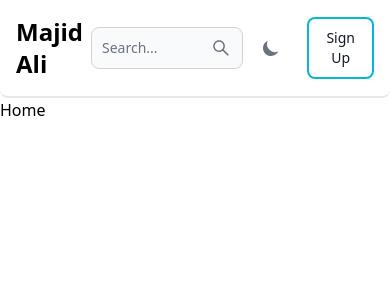
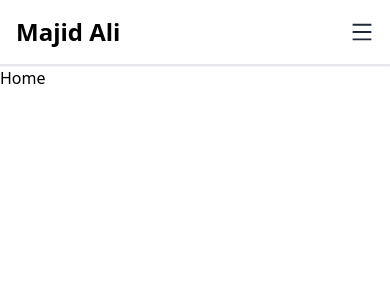
Before and after one commit to MajidJOkhoi/mern-blog, a React (Vite) app in the folder client/: page / in a window 390 px wide. Shown: the top 300 px of the page. Built offline with nearby package versions, Linux system fonts and the light colour scheme.

Commit message:
Navbar completed

```diff
--- a/client/src/App.css
+++ b/client/src/App.css
@@ -20,3 +20,8 @@ body.dark-mode .navbar a {
 body.dark-mode .navbar a {
   color: #f8f9fa;
 }
+
+/* Custom CSS */
+.text-input {
+  transition: width 0.3s ease;
+}
--- a/client/src/components/Header.jsx
+++ b/client/src/components/Header.jsx
@@ -3,32 +3,41 @@
 import React, { useState } from "react";
 import { Navbar, TextInput, Button, DarkThemeToggle } from "flowbite-react";
 import { Link } from "react-router-dom";
-import { AiOutlineSearch } from "react-icons/ai";
+import { AiOutlineSearch, AiOutlineMenu, AiOutlineClose } from "react-icons/ai";
 
 export function Header() {
   const [darkMode, setDarkMode] = useState(false);
+  const [isOpen, setIsOpen] = useState(false);
 
   const toggleDarkMode = () => {
     setDarkMode(!darkMode);
     document.body.classList.toggle("dark-mode", !darkMode);
   };
 
+  const toggleMenu = () => {
+    setIsOpen(!isOpen);
+  };
+
   return (
-    <Navbar fluid rounded className="p-4 bg-slate-400 border-b-2 rounded-lg">
-
+    <Navbar fluid rounded className="p-4 bg-gradient-to-r from-blue-500 to-teal-500 border-b-2 rounded-sm shadow-sm">
       <div className="container mx-auto flex items-center justify-between">
         {/* Left Side: Logo */}
         <div className="flex items-center space-x-4">
-          <Link to="/" className="text-2xl font-bold bg-gradient-to-r from-purple-400 via-pink-500 to-red-500 bg-clip-text text-transparent">
+          <Link
+            to="/"
+            className="text-2xl font-bold bg-gradient-to-r from-purple-400 via-pink-500 to-red-500 bg-clip-text text-transparent"
+          >
             Majid Ali
           </Link>
         </div>
 
-        {/* Search Bar with Icon */}
-        <div className="relative flex items-center flex-grow space-x-4">
+
+
+         {/* Search Bar with Icon */}
+         <div className="relative flex items-center flex-grow space-x-4 hidden md:flex">
           <TextInput
             type="text"
-            placeholder="Search... "
+            placeholder="Search..."
             className="flex-grow p-2 rounded-md dark:bg-gray-700 dark:border-gray-600"
             rightIcon={AiOutlineSearch}
           />
@@ -42,21 +51,49 @@ export function Header() {
         </div>
 
         {/* Right Side: Dark Mode Toggle and Sign-Up Button */}
-        <div className="flex items-center space-x-4">
+        <div className="hidden md:flex items-center space-x-4">
           <DarkThemeToggle onClick={toggleDarkMode} />
-          <Button outline gradientDuoTone="cyanToBlue" as={Link} to="/sign-up">
+          <Button gradientDuoTone="purpleToBlue" as={Link} to="/sign-up">
             Sign Up
           </Button>
         </div>
+
+        {/* Hamburger Menu Icon */}
+        <div className="flex md:hidden">
+          <button onClick={toggleMenu} className="text-gray-800 dark:text-gray-300">
+            {isOpen ? <AiOutlineClose size={24} /> : <AiOutlineMenu size={24} />}
+          </button>
+        </div>
       </div>
+
+      {/* Mobile Menu */}
+      {isOpen && (
+        <div className="md:hidden mt-4">
+          <div className="flex flex-col items-center space-y-4">
+            <NavLink to="/" label="Home" onClick={toggleMenu} />
+            <NavLink to="/about" label="About" onClick={toggleMenu} />
+            <NavLink to="/project" label="Project" onClick={toggleMenu} />
+            <TextInput
+              type="text"
+              placeholder="Search..."
+              className="w-full p-2 rounded-md dark:bg-gray-700 dark:border-gray-600"
+            />
+            <Button outline gradientDuoTone="cyanToBlue" as={Link} to="/sign-up" onClick={toggleMenu}>
+              Sign Up
+            </Button>
+            <DarkThemeToggle onClick={toggleDarkMode} />
+          </div>
+        </div>
+      )}
     </Navbar>
   );
 }
 
-const NavLink = ({ to, label }) => (
+const NavLink = ({ to, label, onClick }) => (
   <Link
     to={to}
-    className="text-lg font-medium text-gray-800 dark:text-gray-300 hover:text-gray-600 dark:hover:text-white"
+    onClick={onClick}
+    className="text-lg font-medium  hover:text-gray-300 transition duration-300 ease-in-out"
   >
     {label}
   </Link>
```
